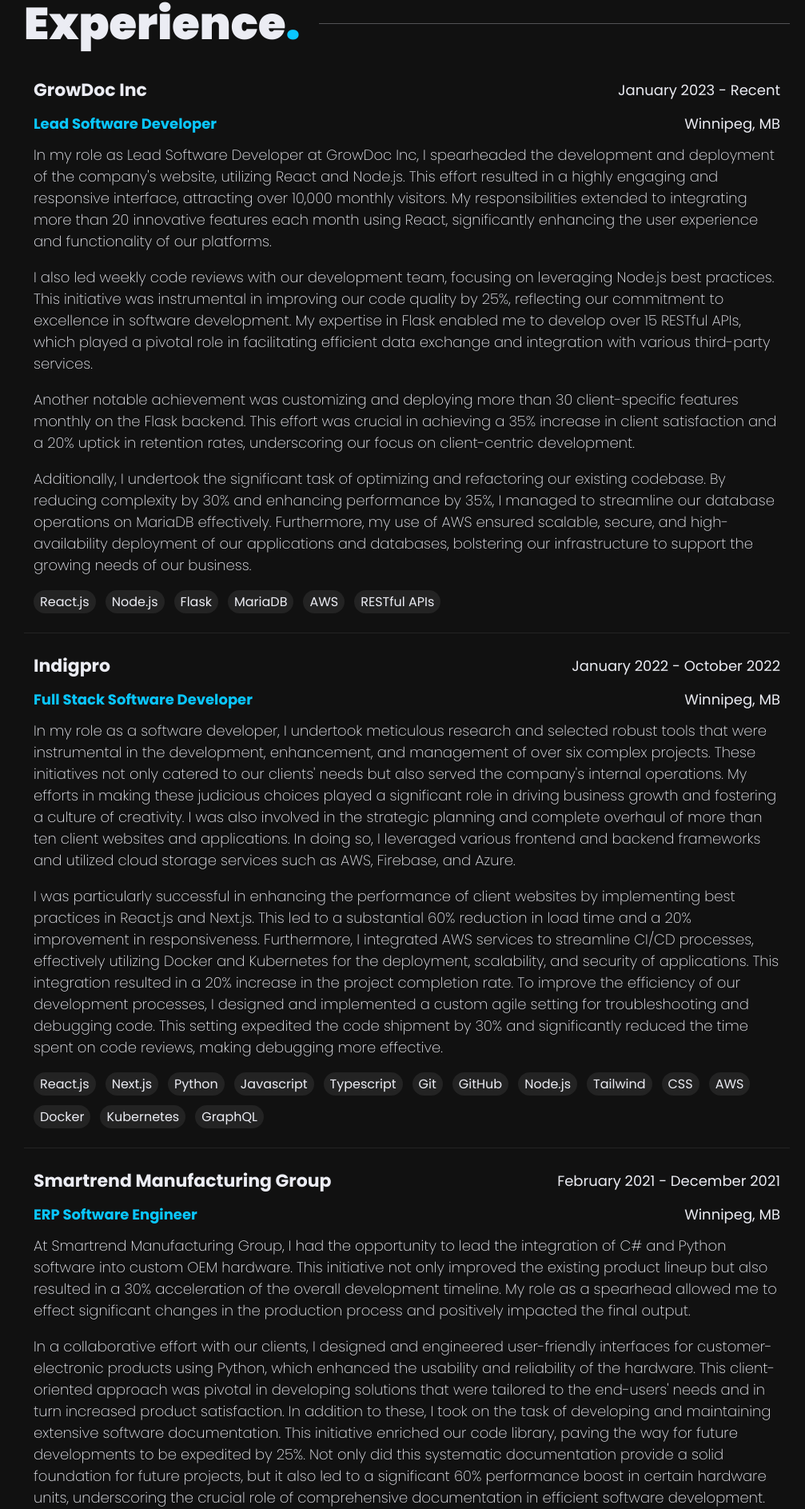
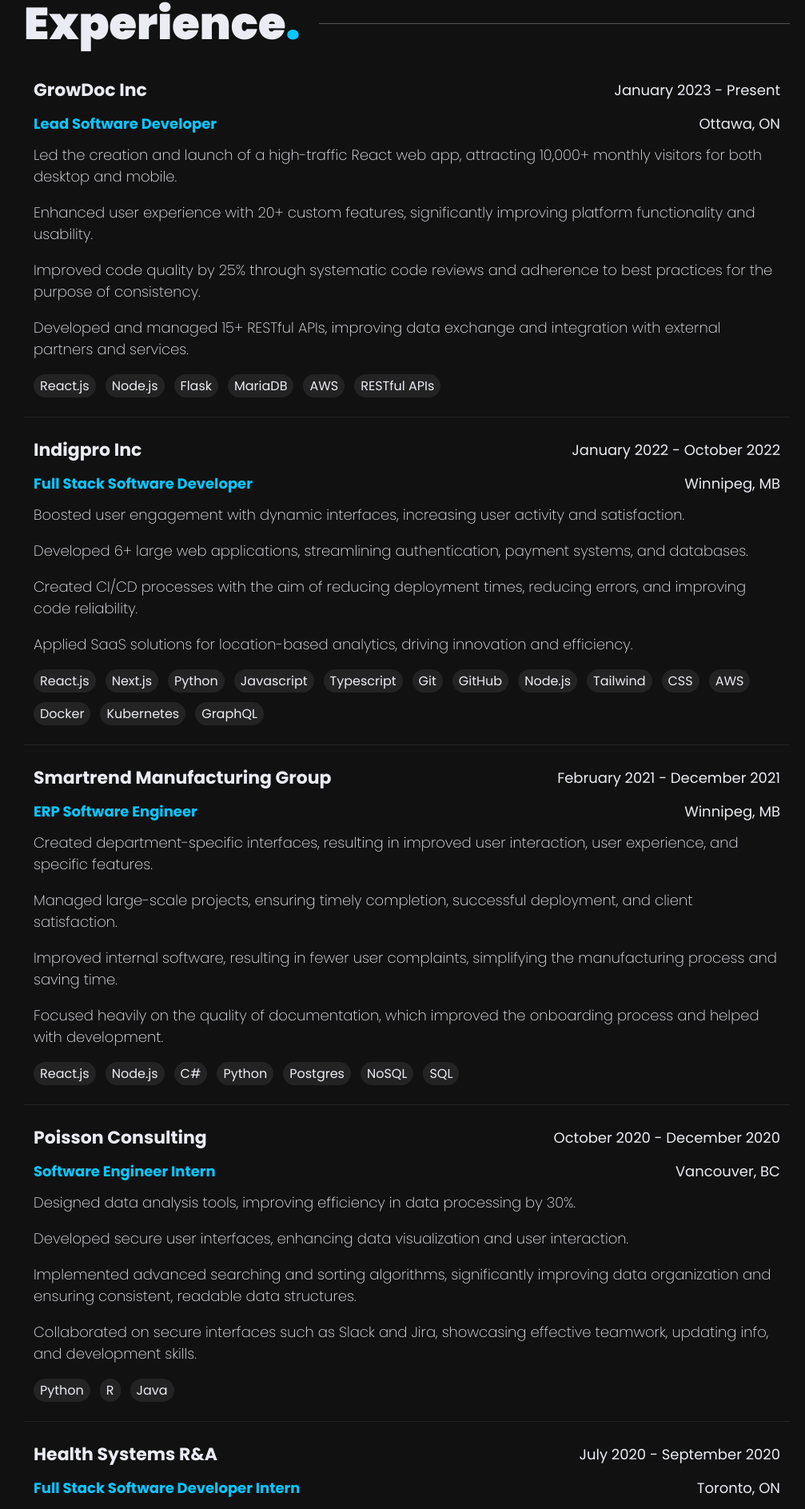
Before and after one commit to MowahidLatif/PortfolioWebsite, a Next.js app: page / in a window 1280 px wide. Shown: the part 1858-3745 px from the top of the page at 80% size, without its empty margins (161-1168 px from the left). Built offline with nearby package versions, Linux system fonts and the light colour scheme.

Commit message:
Updating Experience

```diff
--- a/components/home/experience/Experience.tsx
+++ b/components/home/experience/Experience.tsx
@@ -16,33 +16,43 @@
   {
     title: "GrowDoc Inc",
     position: "Lead Software Developer",
-    time: "January 2023 - Recent",
-    location: "Winnipeg, MB",
-    description:[
-      "In my role as Lead Software Developer at GrowDoc Inc, I spearheaded the development and deployment of the company's website, utilizing React and Node.js. This effort resulted in a highly engaging and responsive interface, attracting over 10,000 monthly visitors. My responsibilities extended to integrating more than 20 innovative features each month using React, significantly enhancing the user experience and functionality of our platforms.",
-      "I also led weekly code reviews with our development team, focusing on leveraging Node.js best practices. This initiative was instrumental in improving our code quality by 25%, reflecting our commitment to excellence in software development. My expertise in Flask enabled me to develop over 15 RESTful APIs, which played a pivotal role in facilitating efficient data exchange and integration with various third-party services.",
-      "Another notable achievement was customizing and deploying more than 30 client-specific features monthly on the Flask backend. This effort was crucial in achieving a 35% increase in client satisfaction and a 20% uptick in retention rates, underscoring our focus on client-centric development.",
-      "Additionally, I undertook the significant task of optimizing and refactoring our existing codebase. By reducing complexity by 30% and enhancing performance by 35%, I managed to streamline our database operations on MariaDB effectively. Furthermore, my use of AWS ensured scalable, secure, and high-availability deployment of our applications and databases, bolstering our infrastructure to support the growing needs of our business.",
-  ],
-    tech: [
-      "React.js",
-      "Node.js",
-      "Flask",
-      "MariaDB",
-      "AWS",
-      "RESTful APIs"
-    ]
+    time: "January 2023 - Present",
+    location: "Ottawa, ON",
+    description: [
+      "Led the creation and launch of a high-traffic React web app, attracting 10,000+ monthly visitors for both desktop and mobile.",
+      "Enhanced user experience with 20+ custom features, significantly improving platform functionality and usability.",
+      "Improved code quality by 25% through systematic code reviews and adherence to best practices for the purpose of consistency.",
+      "Developed and managed 15+ RESTful APIs, improving data exchange and integration with external partners and services.",
+    ],
+    tech: ["React.js", "Node.js", "Flask", "MariaDB", "AWS", "RESTful APIs"],
   },
   {
-    title: "Indigpro",
+    title: "Indigpro Inc",
     position: "Full Stack Software Developer",
     time: "January 2022 - October 2022",
     location: "Winnipeg, MB",
     description: [
-      "In my role as a software developer, I undertook meticulous research and selected robust tools that were instrumental in the development, enhancement, and management of over six complex projects. These initiatives not only catered to our clients' needs but also served the company's internal operations. My efforts in making these judicious choices played a significant role in driving business growth and fostering a culture of creativity. I was also involved in the strategic planning and complete overhaul of more than ten client websites and applications. In doing so, I leveraged various frontend and backend frameworks and utilized cloud storage services such as AWS, Firebase, and Azure.",
-      "I was particularly successful in enhancing the performance of client websites by implementing best practices in React.js and Next.js. This led to a substantial 60% reduction in load time and a 20% improvement in responsiveness. Furthermore, I integrated AWS services to streamline CI/CD processes, effectively utilizing Docker and Kubernetes for the deployment, scalability, and security of applications. This integration resulted in a 20% increase in the project completion rate. To improve the efficiency of our development processes, I designed and implemented a custom agile setting for troubleshooting and debugging code. This setting expedited the code shipment by 30% and significantly reduced the time spent on code reviews, making debugging more effective."
+      "Boosted user engagement with dynamic interfaces, increasing user activity and satisfaction.",
+      "Developed 6+ large web applications, streamlining authentication, payment systems, and databases.",
+      "Created CI/CD processes with the aim of reducing deployment times, reducing errors, and improving code reliability.",
+      "Applied SaaS solutions for location-based analytics, driving innovation and efficiency.",
     ],
-    tech: [ "React.js","Next.js", "Python", "Javascript", "Typescript", "Git","GitHub", "Node.js", "Tailwind", "CSS", "AWS", "Docker", "Kubernetes", "GraphQL", ],
+    tech: [
+      "React.js",
+      "Next.js",
+      "Python",
+      "Javascript",
+      "Typescript",
+      "Git",
+      "GitHub",
+      "Node.js",
+      "Tailwind",
+      "CSS",
+      "AWS",
+      "Docker",
+      "Kubernetes",
+      "GraphQL",
+    ],
   },
   {
     title: "Smartrend Manufacturing Group",
@@ -50,8 +60,10 @@
     time: "February 2021 - December 2021",
     location: "Winnipeg, MB",
     description: [
-      "At Smartrend Manufacturing Group, I had the opportunity to lead the integration of C# and Python software into custom OEM hardware. This initiative not only improved the existing product lineup but also resulted in a 30% acceleration of the overall development timeline. My role as a spearhead allowed me to effect significant changes in the production process and positively impacted the final output.",
-      "In a collaborative effort with our clients, I designed and engineered user-friendly interfaces for customer-electronic products using Python, which enhanced the usability and reliability of the hardware. This client-oriented approach was pivotal in developing solutions that were tailored to the end-users' needs and in turn increased product satisfaction. In addition to these, I took on the task of developing and maintaining extensive software documentation. This initiative enriched our code library, paving the way for future developments to be expedited by 25%. Not only did this systematic documentation provide a solid foundation for future projects, but it also led to a significant 60% performance boost in certain hardware units, underscoring the crucial role of comprehensive documentation in efficient software development.",
+      "Created department-specific interfaces, resulting in improved user interaction, user experience, and specific features.",
+      "Managed large-scale projects, ensuring timely completion, successful deployment, and client satisfaction.",
+      "Improved internal software, resulting in fewer user complaints, simplifying the manufacturing process and saving time.",
+      "Focused heavily on the quality of documentation, which improved the onboarding process and helped with development.",
     ],
     tech: ["React.js", "Node.js", "C#", "Python", "Postgres", "NoSQL", "SQL"],
   },
@@ -59,26 +71,26 @@
     title: "Poisson Consulting",
     position: "Software Engineer Intern",
     time: "October 2020 - December 2020",
-    location: "Winnipeg, MB",
+    location: "Vancouver, BC",
     description: [
-      "At my previous role, I engineered a Python-based Slack API Stack Bot that significantly enhanced workflow automation, alert monitoring, and responsive communication. This innovation was instrumental in improving our team's productivity and responsiveness to emergent issues. I also applied my Python skills to develop data analysis tools and used React.js to create intuitive client interfaces, contributing to better data representation and system performance.",
-      "In my pursuit of optimizing processes, I successfully streamlined the data pipeline, leading to a 15% reduction in data processing time. This optimization resulted in a more efficient workflow, enabling us to deliver results faster to our clients. Additionally, my implementation of Python-based data processing scripts substantially improved script quality by 30% and minimized coding errors, further enhancing the efficiency of our operations. To further elevate our client interaction, I developed an error-resistant, user-friendly GUI for the company website. I also utilized Google APIs, including Google Charts, Sheets, and Data Studio, to present data effectively to clients. This holistic approach to client interaction not only improved their experience but also enabled them to comprehend our data more effectively.",
+      "Designed data analysis tools, improving efficiency in data processing by 30%.",
+      "Developed secure user interfaces, enhancing data visualization and user interaction.",
+      "Implemented advanced searching and sorting algorithms, significantly improving data organization and ensuring consistent, readable data structures.",
+      "Collaborated on secure interfaces such as Slack and Jira, showcasing effective teamwork, updating info, and development skills.",
     ],
-    tech: [
-      "Python",
-      "R",
-      "Java",
-    ],
+    tech: ["Python", "R", "Java"],
   },
   {
-    title: "Healthcare Systems Research & Analytics",
+    title: "Health Systems R&A",
     position: "Full Stack Software Developer Intern",
     time: "July 2020 - September 2020",
-    location: "Winnipeg, MB",
+    location: "Toronto, ON",
     description: [
-      "In my previous role, I exploited the capabilities of React and Flutter to build sturdy applications. These tools allowed me to embed user-centric functionalities and utilize Machine Learning, enabling improved predictions of customer health. In a bid to boost coding efficacy, I developed a strategy for code reuse in resolving bugs and reprogramming tasks, thereby enhancing our system's scalability and responsiveness to evolving demands and client specifications.",
-      "A significant accomplishment during my tenure involved employing Firebase to speed up the processing of biometric data. This initiative dramatically improved our ability to manage large data volumes in real-time. In a collaborative effort, my team and I developed efficient and visually appealing analytical dashboards for our clients, providing a comprehensive and user-friendly data overview. In tandem with these efforts, I implemented Python-based data processing scripts that notably improved script quality by 30% and reduced coding errors.",
-      "In a constant endeavor to improve client interactions, I developed a robust and user-friendly Graphical User Interface (GUI) for our company website. To present data to clients more effectively, I integrated Google APIs, including Google Charts, Sheets, and Data Studio. All these measures were aimed at ensuring a smooth and engaging client experience."    ],
+      "Developed mobile applications with Flutter/React focusing on improving front-end readability for elderly folks.",
+      "Managed daily operations such as Code Reviews and Pull Requests, improving the overall codebase with consistent code.",
+      "Led backend tasks such as storing machine learning data, images, and other personal info into Firebase, ensuring safe storage.",
+      "Contributed to seamless project execution with Github Actions, ensuring all bugs and errors are caught before production.",
+    ],
     tech: [
       "React",
       "Flutter",
@@ -87,5 +99,5 @@
       "Typescript",
       "Node.js",
     ],
-  }
+  },
 ];
```
